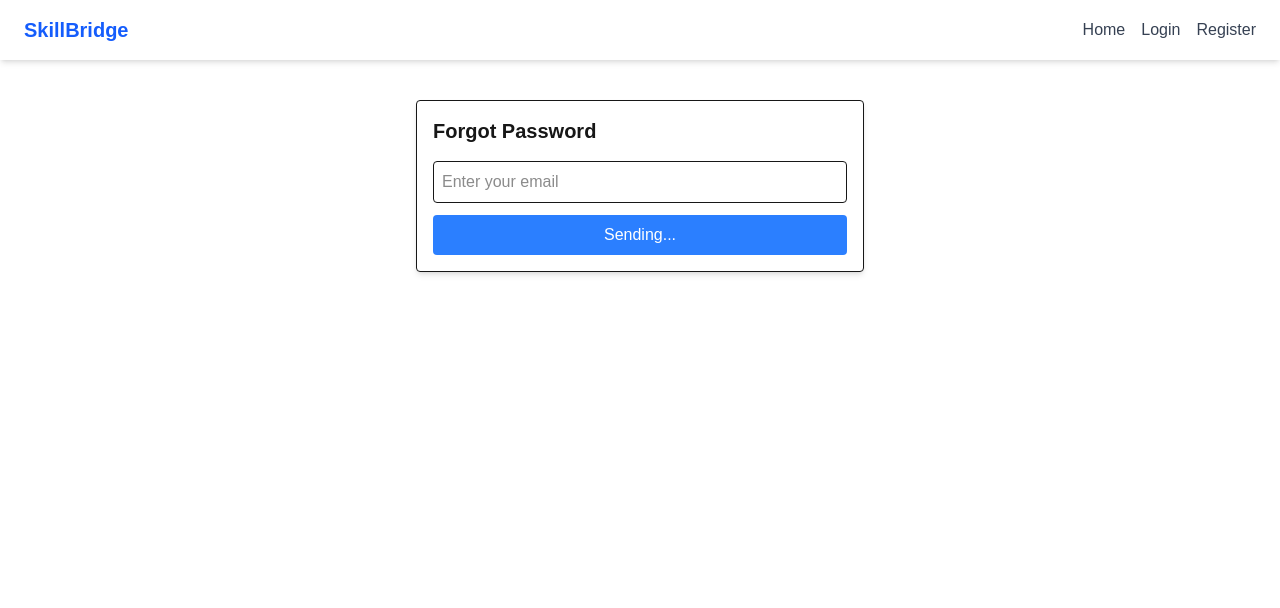
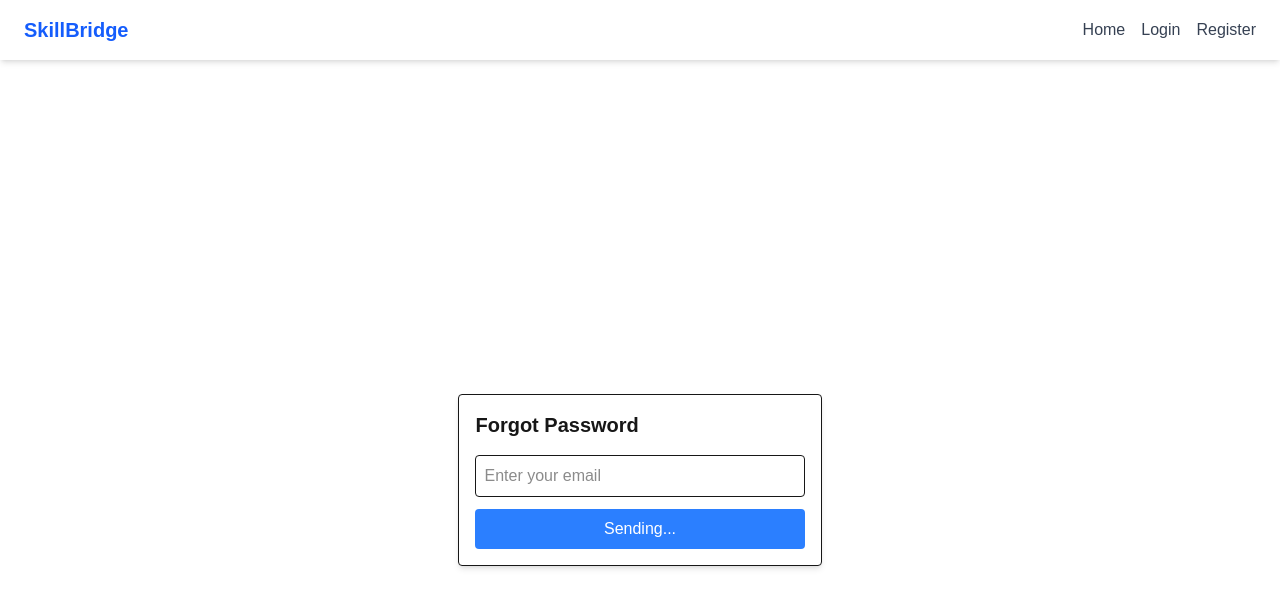
Before and after one commit to patilrohit1964/skillbridge, a Next.js app in the folder frontend/: page /resetPass in a window 1280 px wide. Shown: the top 608 px of the page. Built offline with nearby package versions, Linux system fonts and the light colour scheme.

Commit message:
reset pass inc

```diff
--- a/frontend/pages/resetPass.js
+++ b/frontend/pages/resetPass.js
@@ -20,8 +20,8 @@
 
   return (
     <>
-      <div>
-        <Navbar />
+      <Navbar />
+      <div className="min-h-screen flex justify-center items-center">
         <div className="max-w-md mx-auto mt-10 p-4 shadow-md border rounded">
           <h2 className="text-xl font-bold mb-4">Forgot Password</h2>
           {!success ? (
```
